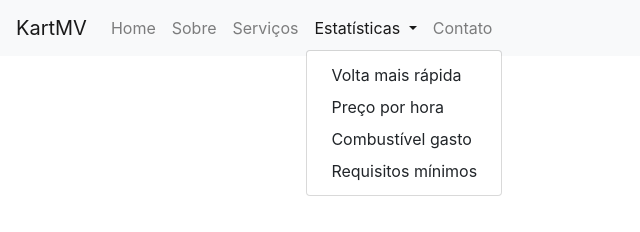
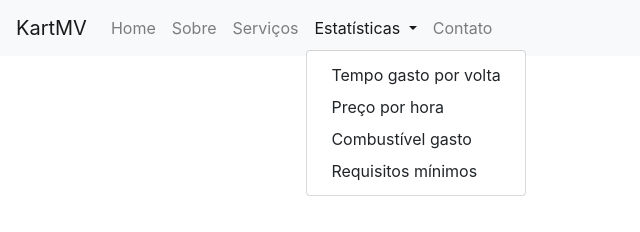
Before and after one commit to vjuans/kartmv, a plain HTML site: page requisitos.html in a window 1280 px wide. Both pictures are taken after a click on the button "Estatísticas". Shown: the full height of the page, 0-640 px from the left. Drawn offline with nearby package versions, Linux system fonts and the light colour scheme.

Commit message:
Update requisitos.html

```diff
--- a/requisitos.html
+++ b/requisitos.html
@@ -41,7 +41,7 @@
                 Estatísticas
               </a>
               <div class="dropdown-menu" aria-labelledby="navbarDropdownMenuLink">
-                <a class="dropdown-item" href="volta.html">Volta mais rápida</a>
+                <a class="dropdown-item" href="volta.html">Tempo gasto por volta</a>
                 <a class="dropdown-item" href="preco.html">Preço por hora</a>
                 <a class="dropdown-item" href="combustivel.html">Combustível gasto</a>
                 <a class="dropdown-item" href="requisitos.html">Requisitos mínimos</a>
```
